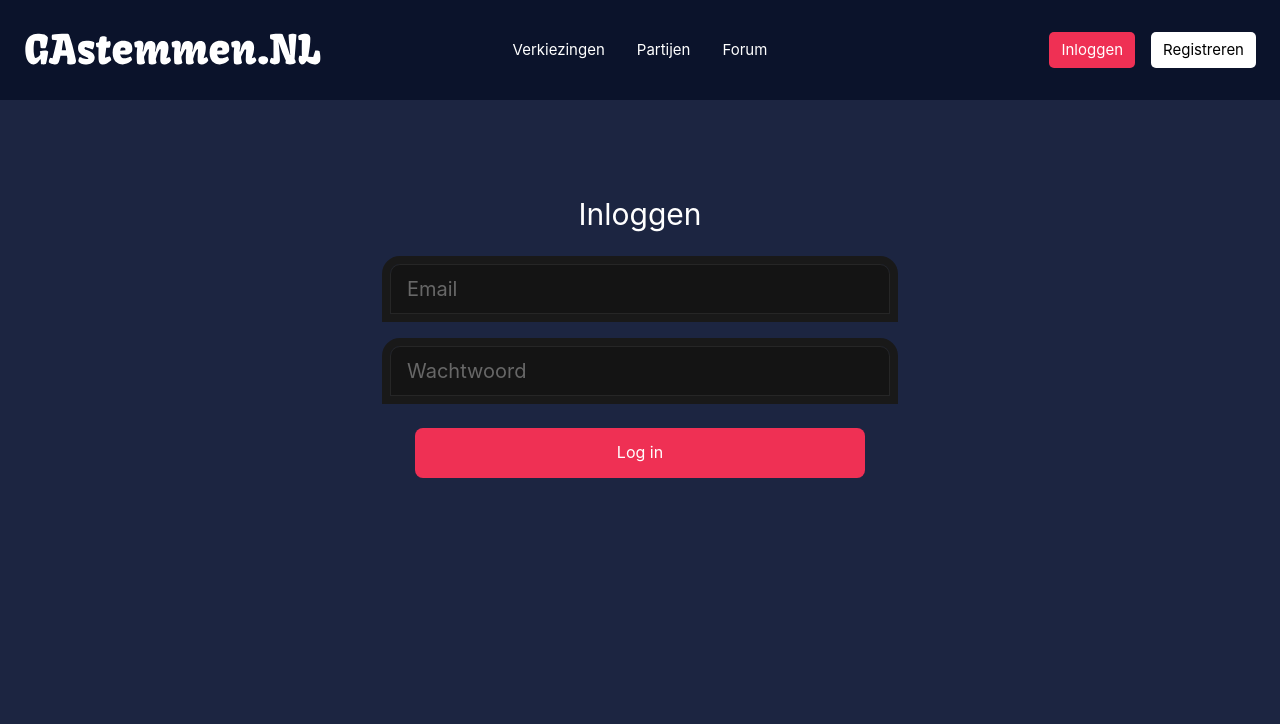
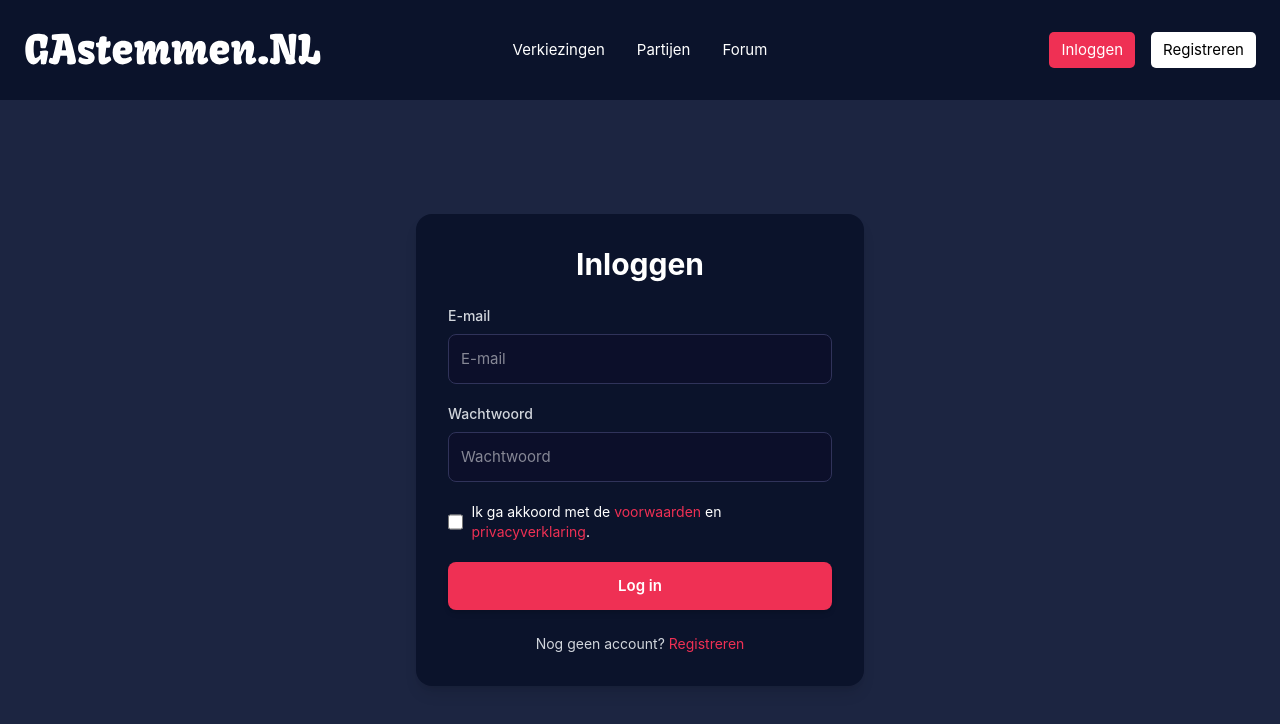
Before and after one commit to SSSalmani1600/Elections, a Vue app in the folder election-frontend/: page /inloggen in a window 1280 px wide. Shown: the top 724 px of the page. Built offline with nearby package versions, Linux system fonts and the light colour scheme; the HTML template or start-up script is replaced by a standard one.

Commit message:
update(login): rework login styling to match with regsiter page

```diff
--- a/election-frontend/src/views/LoginView.vue
+++ b/election-frontend/src/views/LoginView.vue
@@ -5,7 +5,7 @@ import { reactive, ref } from 'vue'
 import { useRouter } from 'vue-router'
 
 const router = useRouter()
-
+const agree = ref(false)
 const email = ref('')
 const password = ref('')
 
@@ -43,29 +43,71 @@ async function loginHandler(): Promise<void> {
 </script>
 
 <template>
-    <form @submit.prevent="loginHandler()" class="flex flex-col justify-around items-center p-24">
-        <h1 class="text-white text-3xl pb-8">Inloggen</h1>
-        <div class="flex flex-col gap-8 w-[500px]">
-            <div class="flex flex-col">
-                <label for="Email" class="sr-only">Email</label>
-                <input v-model="email" @input="error.email = ''" type="text" name="email" id="" placeholder="Email"
-                    class="outline-[#191919] outline-[8px] rounded-t-[10px] border-[1px] border-[#262626] text-[20px] text-white bg-[#141414] py-2 px-4 placeholder-[#676767]" />
-                <span v-if="error.email" class="text-red-500 text-sm mt-3"> {{ error.email }}</span>
+  <div class="h-[calc(100vh-100px)] bg-[#1C2541] flex flex-col items-center justify-center px-4">
+    <div
+      class="bg-[#0B132B] p-8 rounded-2xl shadow-lg w-full max-w-md flex flex-col gap-6 text-white"
+    >
+      <h1 class="text-3xl font-bold text-center">Inloggen</h1>
+
+      <form @submit.prevent="loginHandler" class="flex flex-col gap-5">
+        <!-- Email -->
+        <div class="flex flex-col gap-2">
+          <label for="email" class="text-sm font-medium text-gray-300">E-mail</label>
+          <input
+            v-model="email"
+            @input="error.email = ''"
+            type="email"
+            id="email"
+            name="email"
+            autocomplete="email"
+            class="bg-[#0c0f2a] border border-[#30335a] rounded-lg p-3 text-white focus:outline-none focus:ring-2 focus:ring-[#EF3054]"
+            placeholder="E-mail"
+          />
+          <span v-if="error.email" class="text-[#EF3054] text-sm mt-1">{{ error.email }}</span>
         </div>
-            <div class="flex flex-col">
-                <label for="Password" class="sr-only">Password</label>
-                <input v-model="password" @input="error.password = ''" type="password" name="password" id=""
+
+        <!-- Password -->
+        <div class="flex flex-col gap-2">
+          <label for="password" class="text-sm font-medium text-gray-300">Wachtwoord</label>
+          <input
+            v-model="password"
+            @input="error.password = ''"
+            type="password"
+            id="password"
+            name="password"
+            autocomplete="current-password"
+            class="bg-[#0c0f2a] border border-[#30335a] rounded-lg p-3 text-white focus:outline-none focus:ring-2 focus:ring-[#EF3054]"
             placeholder="Wachtwoord"
-                    class="outline-[#191919] outline-[8px] rounded-t-[10px] border-[1px] border-[#262626] text-[20px] text-white bg-[#141414] py-2 px-4 placeholder-[#676767]" />
-                <span v-if="error.password" class="text-red-500 text-sm mt-3">
-                    {{ error.password }}</span>
+          />
+          <span v-if="error.password" class="text-[#EF3054] text-sm mt-1">
+            {{ error.password }}</span
+          >
         </div>
-            <button type="submit"
-                class="bg-[#EF3054] text-white p-3 text-[16px] rounded-[8px] cursor-pointer w-[90%] self-center">
+        <div class="flex items-center gap-2 text-sm">
+          <input id="agree" type="checkbox" v-model="agree" class="w-4 h-4 accent-[#EF3054]" />
+          <label for="agree">
+            Ik ga akkoord met de
+            <span class="text-[#EF3054] cursor-pointer">voorwaarden</span>
+            en
+            <span class="text-[#EF3054] cursor-pointer">privacyverklaring</span>.
+          </label>
+        </div>
+        <!-- Submit -->
+        <button
+          type="submit"
+          class="bg-[#EF3054] hover:bg-[#D9294B] text-white py-3 rounded-lg font-semibold shadow-md hover:shadow-lg focus:outline-none focus:ring-2 focus:ring-[#EF3054]/40 transition-all duration-300"
+        >
           Log in
         </button>
+      </form>
+
+      <!-- Footer -->
+      <p class="text-sm text-gray-300 text-center">
+        Nog geen account?
+        <router-link to="/register" class="text-[#EF3054] hover:underline">Registreren</router-link>
+      </p>
     </div>
-    </form>
+  </div>
 </template>
 
 <style scoped></style>
```
Lines whose indentation alone changed are shown as unchanged.
